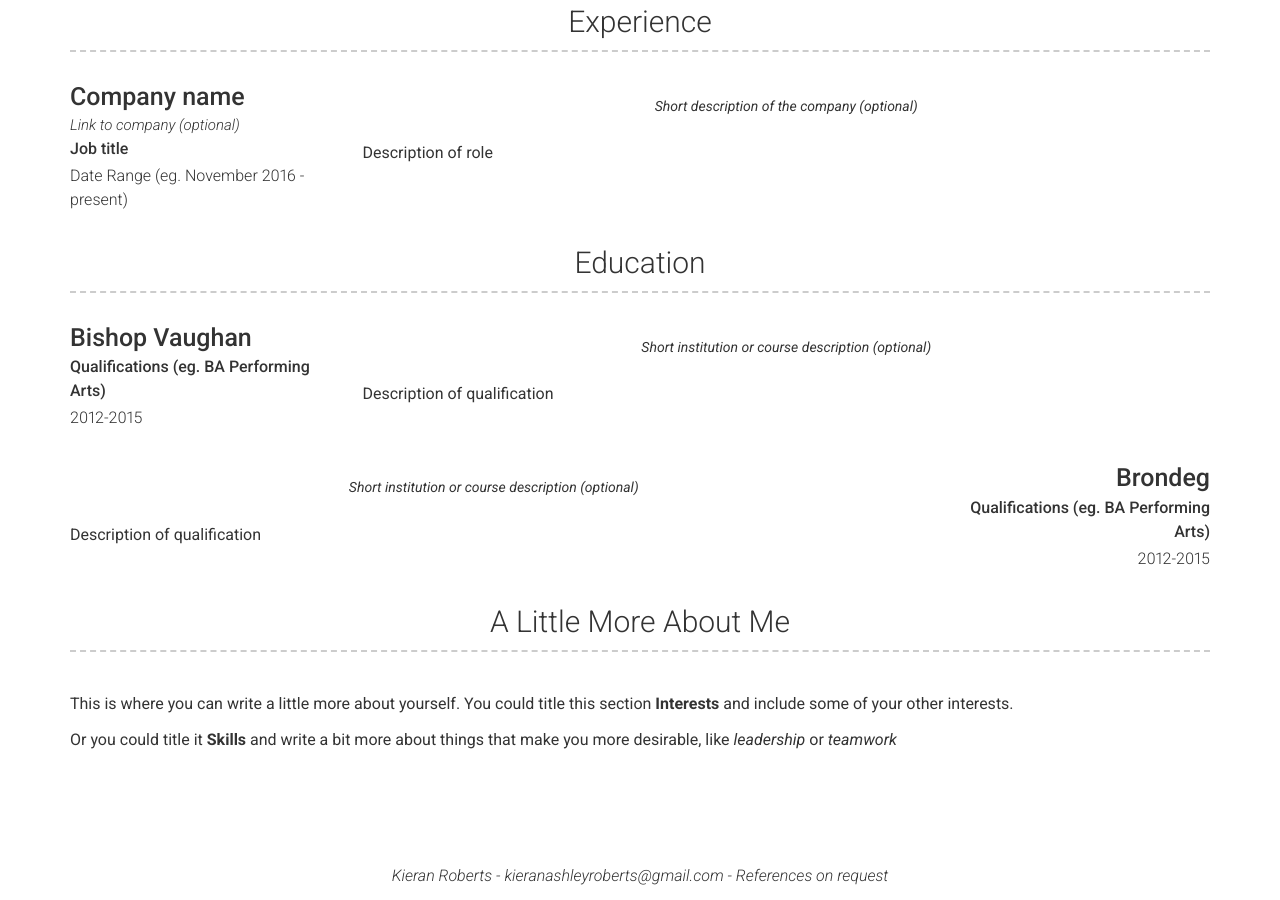
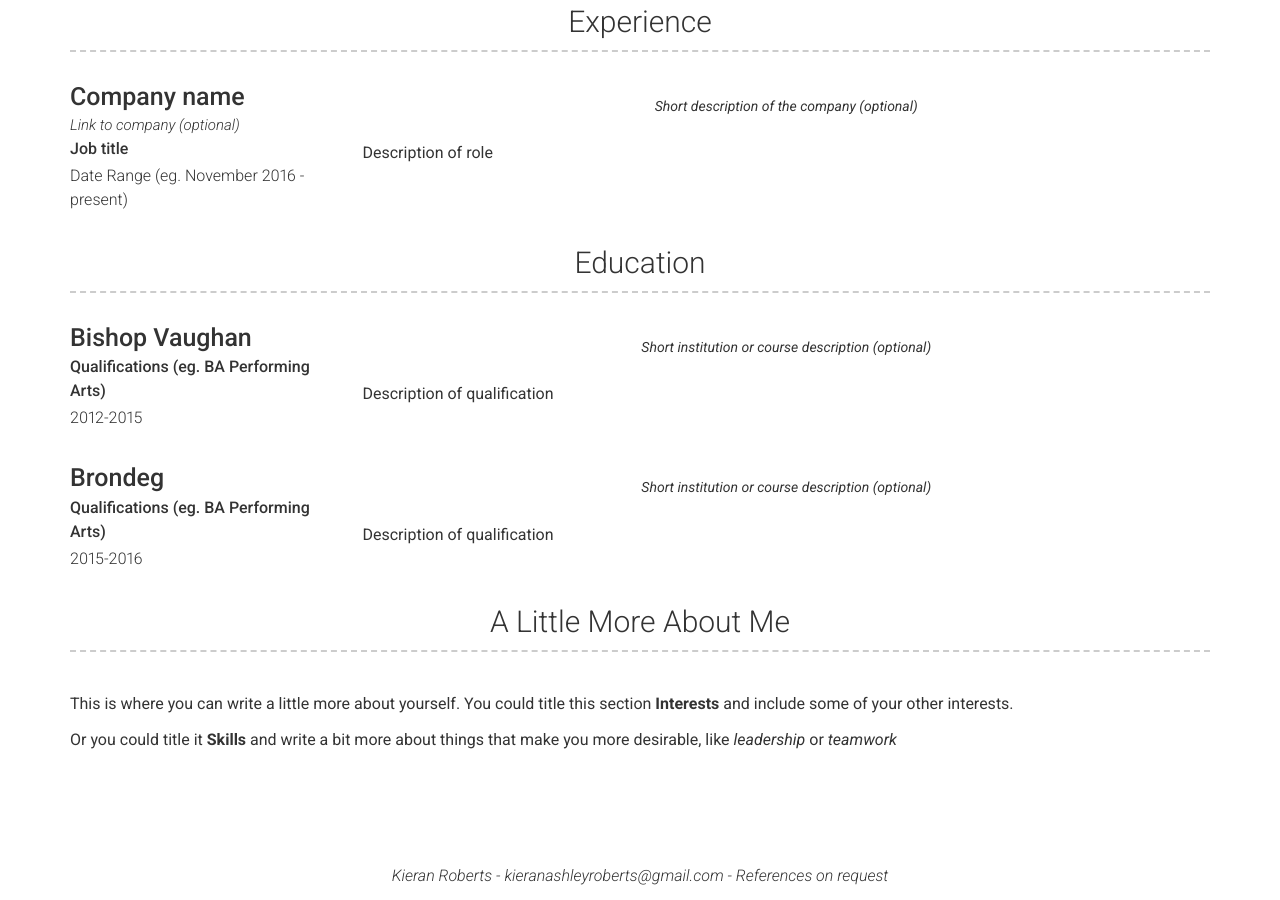
Before and after one commit to KieranRoberts978/KieranRoberts978.github.io, a Jekyll site: the page built from index.md, in a window 1280 px wide and 900 px high, scrolled down 831 px. Built offline with Jekyll 4.4.1, drawn with Linux system fonts in a browser that asks for light colours.

Commit message:
Update education.yml

```diff
--- a/_data/education.yml
+++ b/_data/education.yml
@@ -9,9 +9,9 @@
     Description of qualification
 
 # Education Template
-- layout: right
+- layout: left
   name: Brondeg
-  dates: 2012-2015
+  dates: 2015-2016
   qualification: Qualifications (eg. BA Performing Arts)
   quote: >
     Short institution or course description (optional)
```
